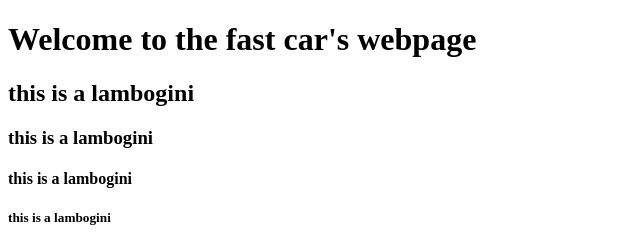
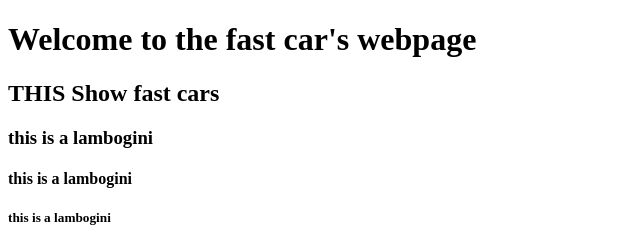
Before and after one commit to JosiahKNaidoo/My-CarApp, a plain HTML site: page index.html in a window 1280 px wide. Shown: the top 240 px of the page, 0-640 px from the left. Drawn offline with Linux system fonts and the light colour scheme.

Commit message:
Update index.html

```diff
--- a/index.html
+++ b/index.html
@@ -5,7 +5,7 @@
     </head>
     <body>
         <h1>Welcome to the fast car's webpage</h1>
-        <h2>this is a lambogini</h2>
+        <h2>THIS Show fast cars</h2>
          <h3>this is a lambogini</h3>
          <h4>this is a lambogini</h4>
          <h5>this is a lambogini</h5>
```
